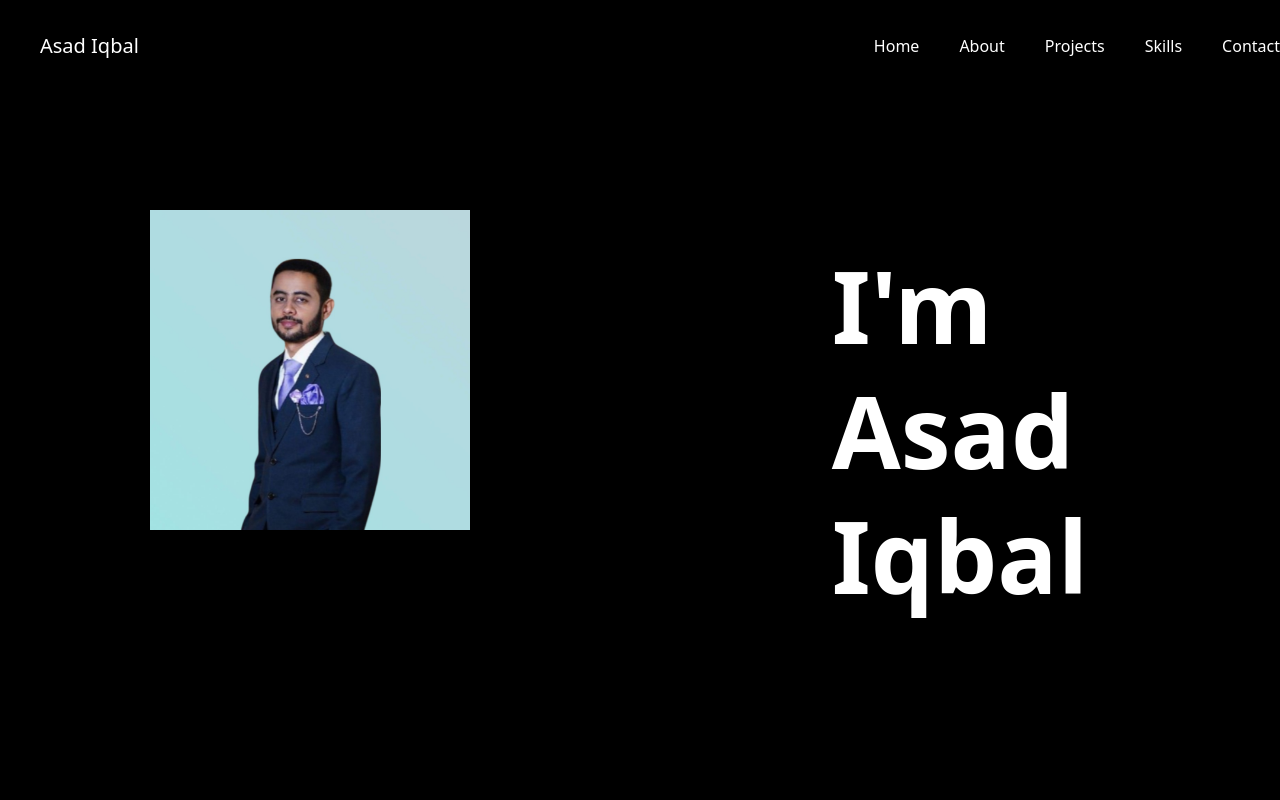
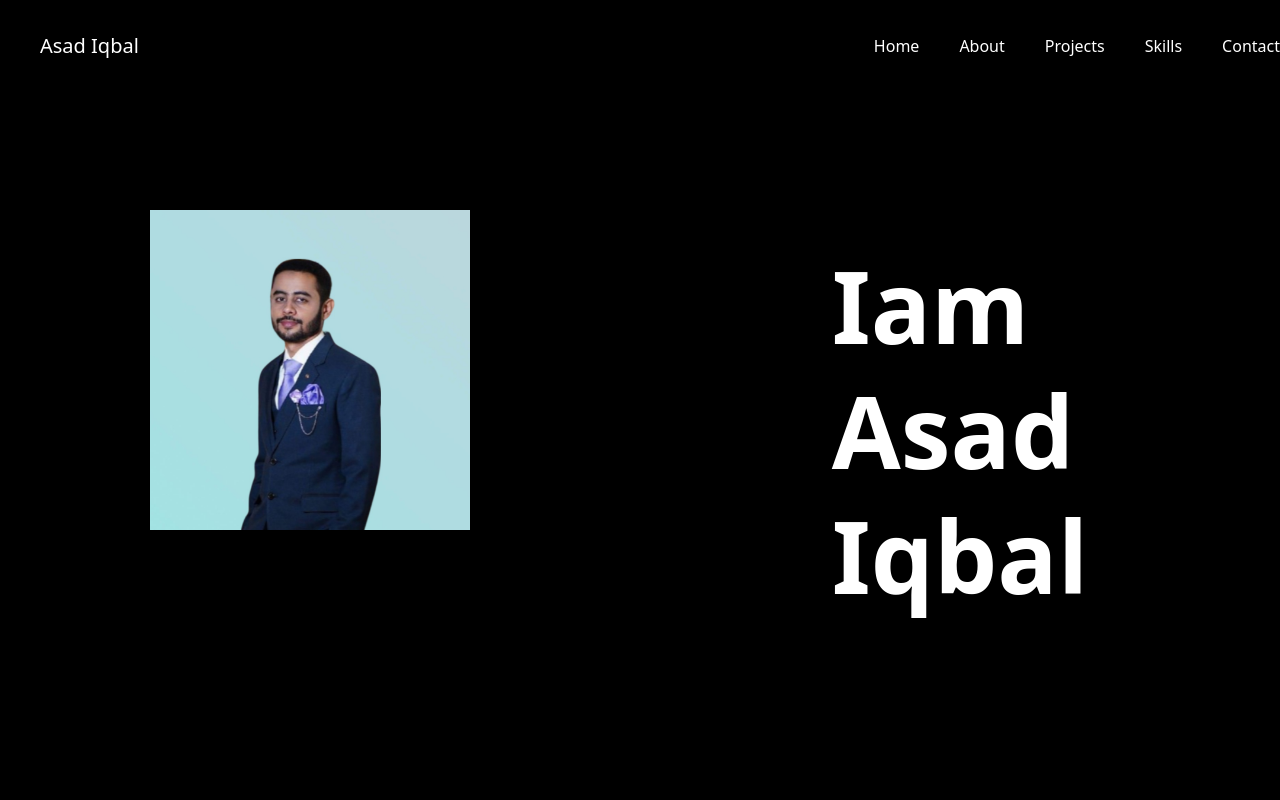
Before and after one commit to Asad2014/my-portfolio, a Next.js app: page / in a window 1280 px wide. Shown: the top 800 px of the page. Built offline with nearby package versions, Linux system fonts and the light colour scheme.

Commit message:
first commit

```diff
--- a/src/components/Hero.tsx
+++ b/src/components/Hero.tsx
@@ -1,78 +1,23 @@
 
-//  "use client";
-// import React from 'react'
-// import Image from 'next/image'
-// import Typewriter from 'typewriter-effect';
-
-
-
-
-// const Hero = () => {
-
-// const someModule = require('some-module');
-
-//   return (
-//     <div>
-//       <section className="text-gray-600 body-font">
-//   <div className="container mx-auto flex px-5 py-24 md:flex-row flex-col items-center">
-//     <div className="lg:flex-grow md:w-1/2 lg:pr-24 md:pr-16 flex flex-col md:items-start md:text-left mb-16 md:mb-0 items-center text-center">
-//       <h1 className="title-font sm:text-4xl text-3xl mb-4 font-medium text-white">
-//         Hello, Iam
-//         <br className="hidden lg:inline-block" />
-
-//         <Typewriter
-//          options={{
-//          strings: ['Asad Iqbal', 'Front-End Developer'],
-//          autoStart: true,
-//          loop: true,
-//        }}
-//      />
-
-//       </h1>
-//       <p className="mb-8 leading-relaxed text-white">
-//       Passionate and driven aspiring AI enthusiast with a keen interest in the intersection of technology and artificial intelligence. Currently honing my skills in Nextjs to develop expertise in building intelligent systems and applications. Excited to explore the endless possibilities of AI and contribute to groundbreaking innovations that positively impact society.
-//       </p>
-
-//     </div>
-//        <div className="lg:max-w-lg lg:w-full md:w-1/2 w-5/6">
-//   <Image
-//     className="object-cover object-center rounded mx-auto"
-//     alt="profile-picture"
-//     src={require('../../public/pic.jpeg')}
-//     width={320}
-//     height={267}
-//     layout="intrinisc"
-//   />
-// </div>
-
-//   </div>
-// </section>
-
-//     </div>
-//   )
-// }
-
-// export default Hero
 
 import React from 'react'
 
-
 const Hero = () => {
   return (
-    <div id="hero" className='min-h-screen bg-no-repeat bg-[url(/pic.jpeg)]  bg-cover'
-    style={{backgroundSize: "25%" , backgroundPosition: "left 150px top 150px" }}
+    <div
+      id="hero"
+      className="min-h-screen bg-no-repeat bg-[url(/pic.jpeg)] bg-cover"
+      style={{ backgroundSize: "25%", backgroundPosition: "left 150px top 150px" }}
     >
-
-      <div className='container grid lg:grid-cols-2 h-[calc(100vh-60px)]'>
-      <div className='hidden lg:block'></div>
-      <div className='text-[80px] sm:text-[100px] font-bold leading-tight flex justify-center items-center'>
-      <div>
-        <p>I'm</p>
-        <p>Asad</p>
-        <p>Iqbal</p>
-
-      </div>
-      </div>
+      <div className="container grid lg:grid-cols-2 h-[calc(100vh-60px)]">
+        <div className="hidden lg:block"></div>
+        <div className="text-[80px] sm:text-[100px] font-bold leading-tight flex justify-center items-center">
+          <div>
+            <p>Iam</p>
+            <p>Asad</p>
+            <p>Iqbal</p>
+          </div>
+        </div>
       </div>
     </div>
   )
```
